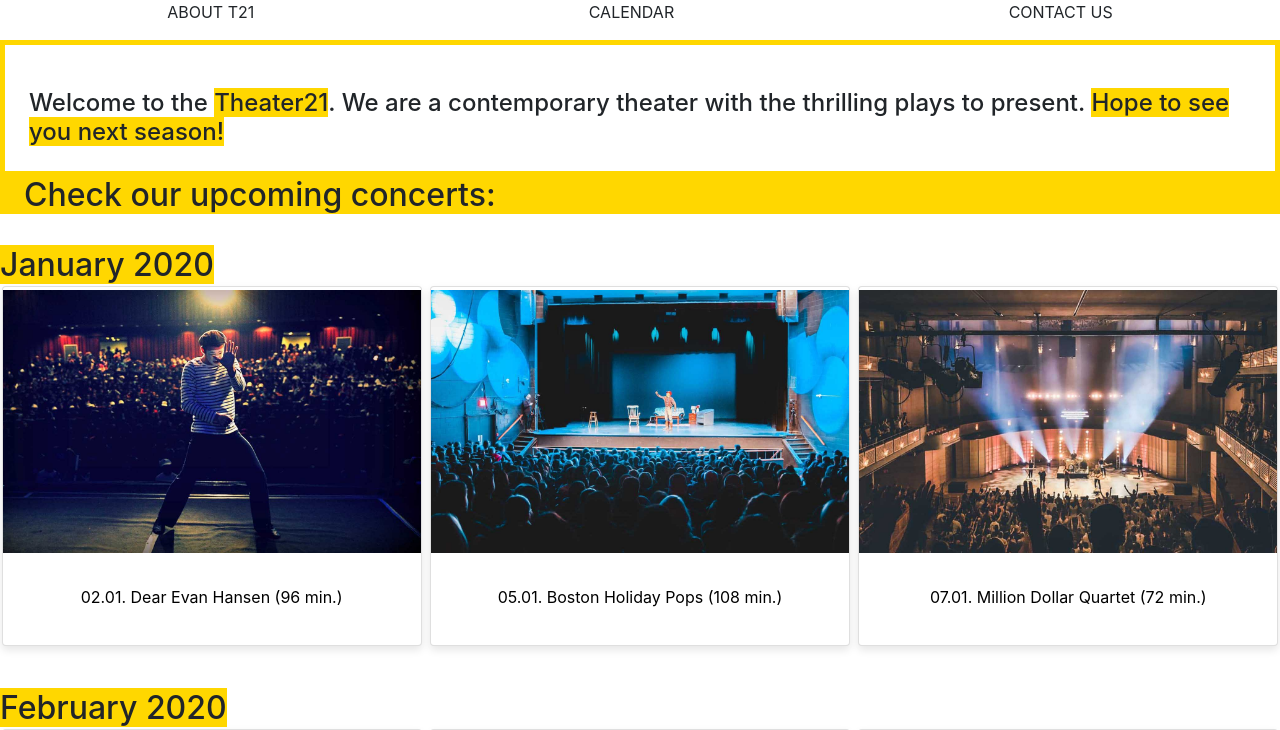
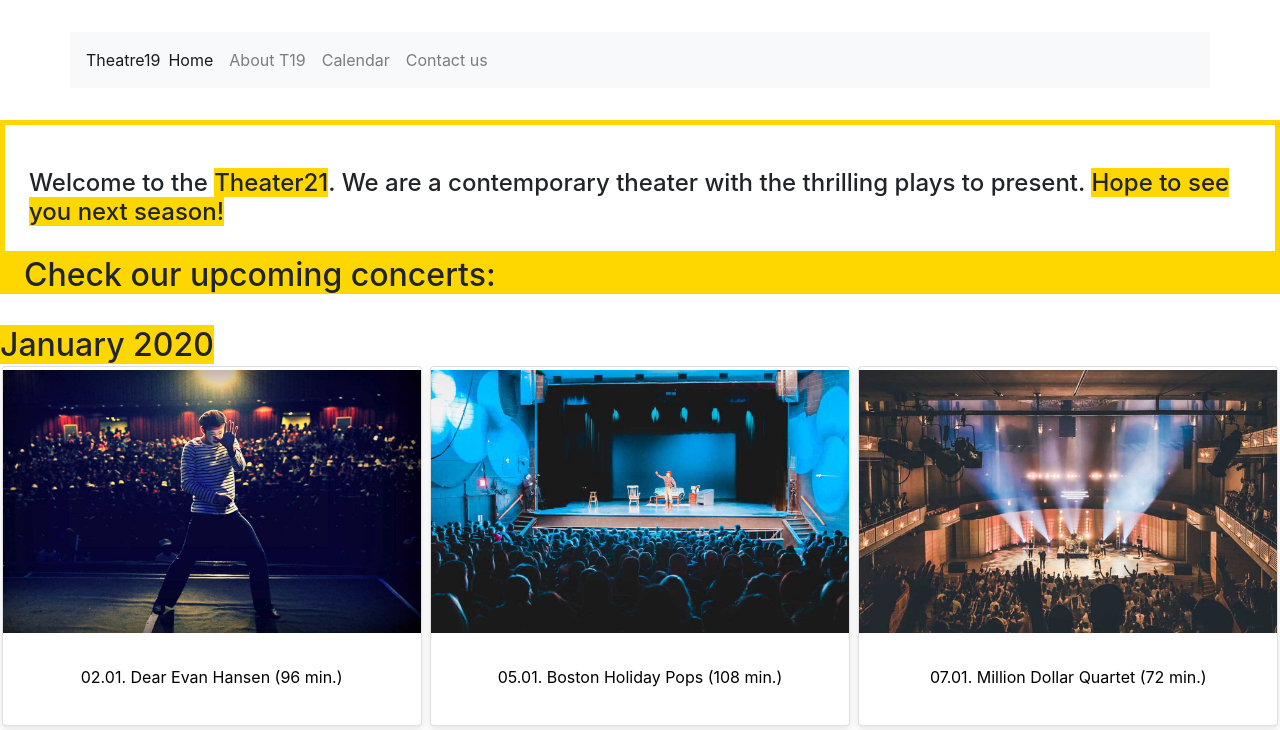
Before and after one commit to olehnest/theatre2020, a plain HTML site: page index.html in a window 1280 px wide. Shown: the top 730 px of the page. Drawn offline with nearby package versions, Linux system fonts and the light colour scheme.

Commit message:
Update of the NAV

```diff
--- a/index.css
+++ b/index.css
@@ -17,11 +17,6 @@ body{
 h1, h2, p, div{
 	margin:0;
 	padding: auto;
-}
-
-.logo{
- 	text-align: center;
-  	display: block;
 }
 
 header nav .menu{
--- a/index.html
+++ b/index.html
@@ -10,17 +10,34 @@
 	<script src="https://kit.fontawesome.com/a076d05399.js"></script>
 	<meta name="viewport" content="width=device-width, initial-scale=1.0">
 </head>
+<body>
+	<header class="container">
+    <nav class="navbar navbar-expand-lg navbar-light bg-light">
+  <a class="navbar-brand" href="#">Theatre19</a>
+  <button class="navbar-toggler" type="button" data-toggle="collapse" data-target="#navbarSupportedContent" aria-controls="navbarSupportedContent" aria-expanded="false" aria-label="Toggle navigation">
+    <span class="navbar-toggler-icon"></span>
+  </button>
 
-<body>
-	<header>
-		<nav>
-			<ul class="menu">
-				<li><a href="#months">About T21</a></li>
-				<li><a href="#months">Calendar</a></li>
-				<li><a href="#form">Contact Us</a></li>
-			</ul>
-		</nav>
-	</header>
+  <div class="collapse navbar-collapse" id="navbarSupportedContent">
+    <ul class="navbar-nav mr-auto">
+      <li class="nav-item active">
+        <a class="nav-link" href="#">Home <span class="sr-only">(current)</span></a>
+      </li>
+      <li class="nav-item">
+        <a class="nav-link" href="#">About T19</a>
+      </li>
+        <li class="nav-item">
+        <a class="nav-link" href="#">Calendar</a>
+      </li>
+        <li class="nav-item">
+        <a class="nav-link" href="#">Contact us</a>
+      </li>
+    </ul>
+  </div>
+</nav>
+    </header>
+
+
 	<main>
 		<div class="WelcomeMessage">
 			<h1>Welcome to the <span class="highlight">Theater21</span>. We are a contemporary theater with the
@@ -142,7 +159,7 @@
 					<div class="msg">
 							<div class="text">Message *</div>
 							<textarea rows="2" cols="25" required></textarea>
-							<button type="submit" class="btn-danger">Send</button>
+							<button type="submit" class="btn btn-secondary btn-lg btn-block">Send</button>
 				</form>
 			</div>
 		</div>
```
